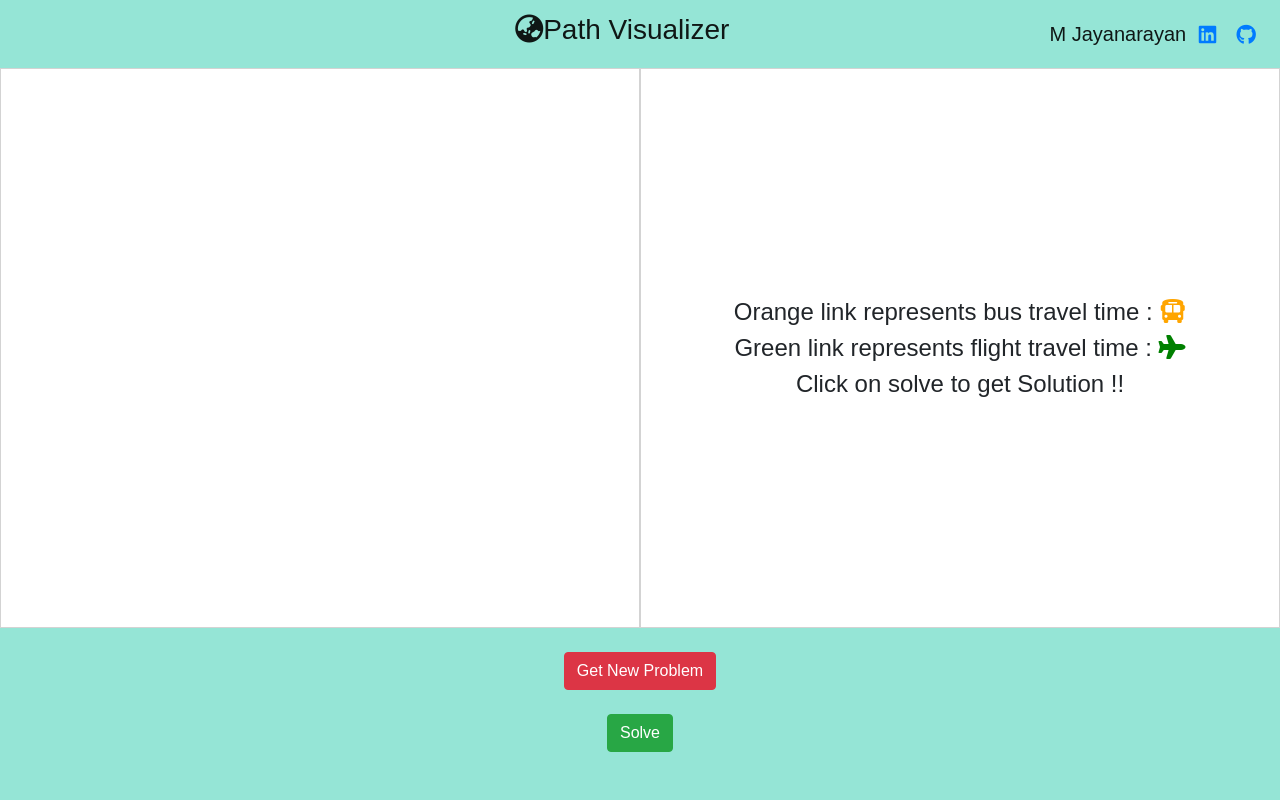
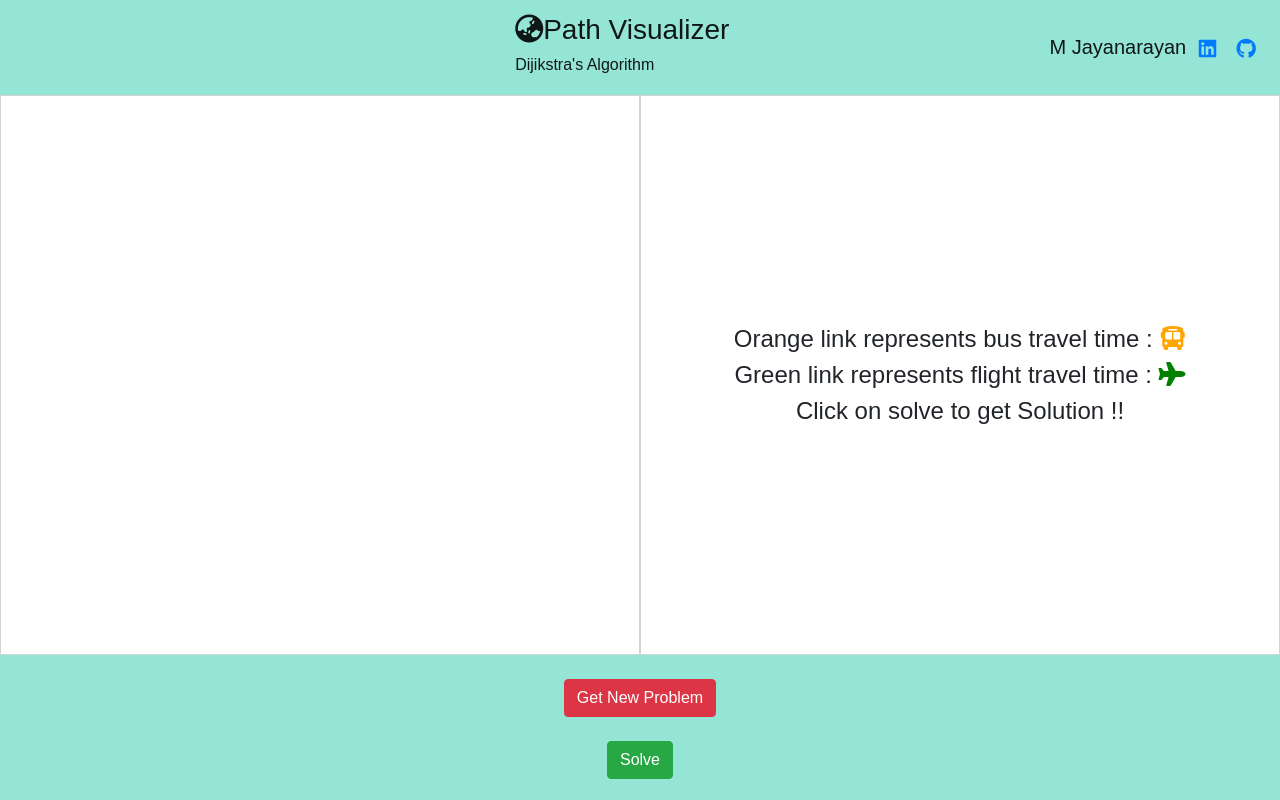
Before and after one commit to jay05narayan/Path-Visualizer, a plain HTML site: page index.html in a window 1280 px wide. Drawn offline with nearby package versions, Linux system fonts and the light colour scheme.

Commit message:
Update index.html

```diff
--- a/index.html
+++ b/index.html
@@ -27,6 +27,7 @@
     <nav class="navbar navbar-light bg-light">
       <a id="topText" class="navbar-brand" href="#">
         <h3><i class="fas fa-globe-asia"></i>Path Visualizer</h3>
+        <h6>   <span>Dijikstra's Algorithm</span></h6>
       </a>
       <a class="navbar-brand mx-auto" href="#">
         <div align="center">
```
